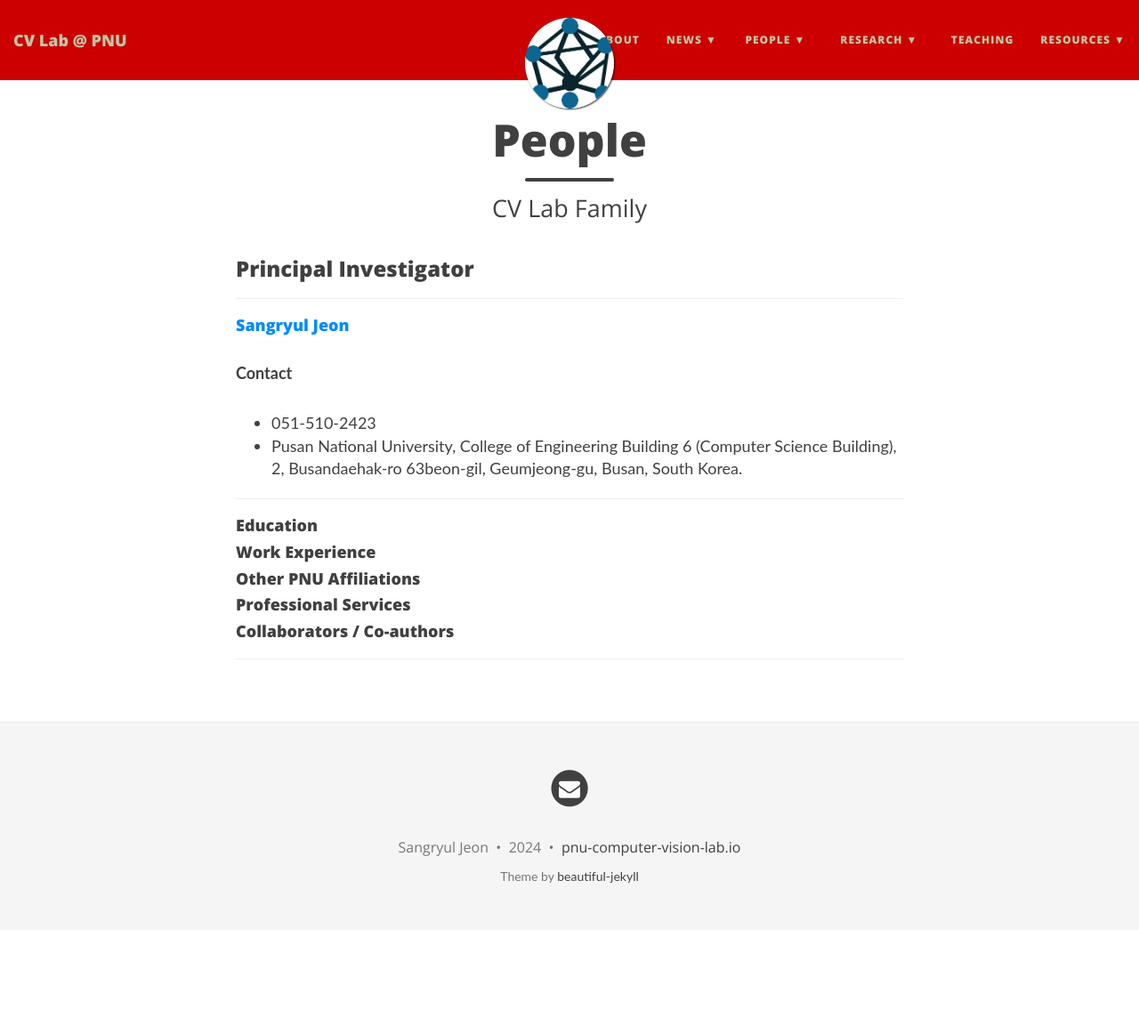
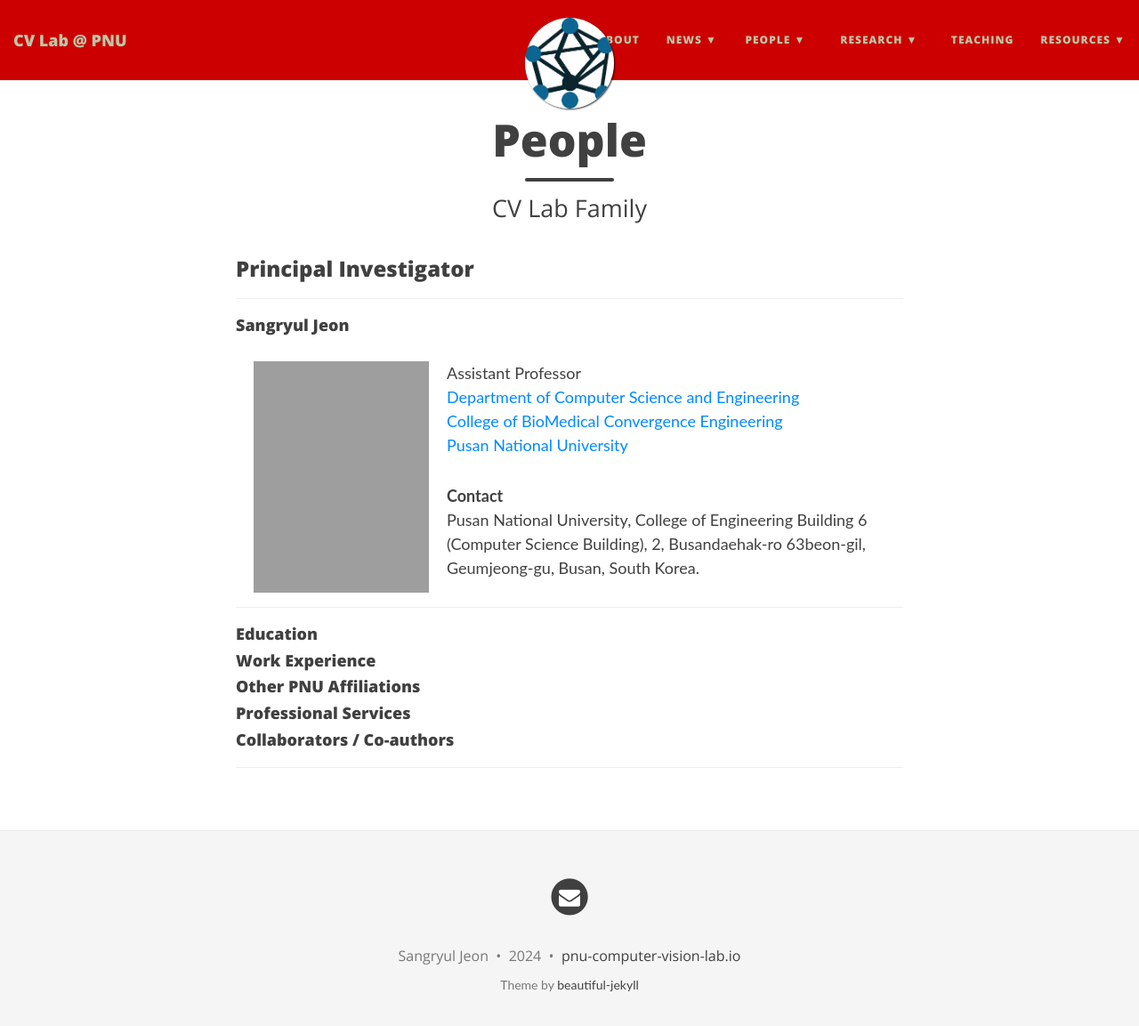
Before and after one commit to pnu-computer-vision-lab/pnu-computer-vision-lab.github.io, a Jekyll site: the page built from people/pi.md, in a window 1280 px wide and 1167 px high. Shown: the top 1153 px of the window at 89% size. Built offline with Jekyll 4.4.1, drawn with Linux system fonts in a browser that asks for light colours; nearby versions of some CDN libraries; grey boxes are pictures that could not be loaded.

Commit message:
Update pi.md

```diff
--- a/people/pi.md
+++ b/people/pi.md
@@ -7,11 +7,17 @@ subtitle: CV Lab Family
 ### Principal Investigator
 <hr>
 
-#### [Sangryul Jeon](https://sr-jeon.github.io/#)
+#### Sangryul Jeon
+
+<img src="https://raw.githubusercontent.com/pnu-computer-vision-lab/pnu-computer-vision-lab.github.io/master/img/srjeon.jpg" width="197" height="260" align="left" hspace="20" />
+Assistant Professor
+[Department of Computer Science and Engineering](https://cse.pusan.ac.kr/cse/index.do)
+[College of BioMedical Convergence Engineering](https://bce.pusan.ac.kr/bce/index..do)
+[Pusan National University]((https://www.pusan.ac.kr/kor/Main.do))
+
 
 **Contact**
-- 051-510-2423
-- Pusan National University, College of Engineering Building 6 (Computer Science Building), 2, Busandaehak-ro 63beon-gil, Geumjeong-gu, Busan, South Korea.
+Pusan National University, College of Engineering Building 6 (Computer Science Building), 2, Busandaehak-ro 63beon-gil, Geumjeong-gu, Busan, South Korea.
 
 <hr>
 
```
